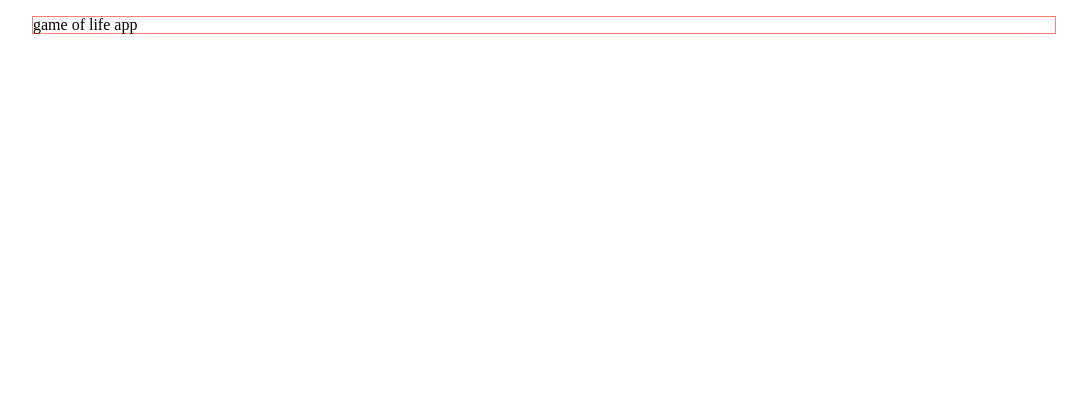
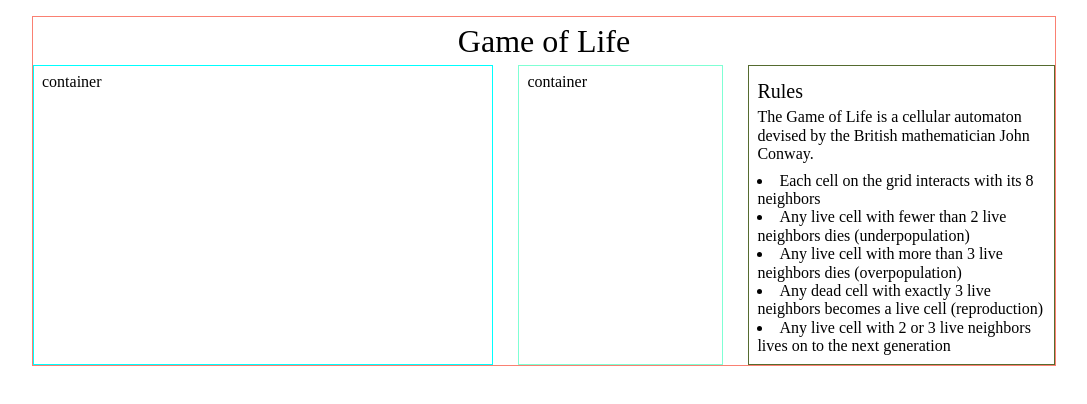
Before and after one commit to kp1129/cs-bw-1, a React (Create React App) app in the folder app/: page / in a window 1280 px wide. Shown: the top 404 px of the page, without its empty margins (96-1183 px from the left). Built offline with nearby package versions, Linux system fonts and the light colour scheme.

Commit message:
add main components, rules container

```diff
--- a/app/src/App.css
+++ b/app/src/App.css
@@ -2,4 +2,56 @@
   border: 1px solid salmon;
   width: 80%;
   margin: 1rem auto;
+  display: flex;
+  flex-flow: row wrap;
+  justify-content: space-between;
 }
+
+h1 {
+  order: 0;
+  width: 100%;
+  text-align: center;
+  font-size: 2rem;
+  margin: 0.5rem 0;
+}
+
+h2 {
+  font-size: 1.5rem;
+  margin: 0.25rem 0;
+}
+
+h3 {
+  font-size: 1.25rem;
+  margin: 0.5rem 0;
+}
+
+p {
+  margin: 0.5rem 0;
+}
+
+ul {
+  list-style-type: disc;
+  list-style-position: inside;
+}
+
+.game-container {
+  order: 1;
+  width: 45%;
+  border: 1px solid aqua;
+  padding: 0.5rem;
+}
+
+.presets-container {
+  order: 2;
+  width: 20%;
+  border: 1px solid aquamarine;
+  padding: 0.5rem;
+}
+
+.rules-container {
+  order: 3;
+  width: 30%;
+  border: 1px solid darkolivegreen;
+  padding: 0.5rem;
+  line-height: 1.15rem;
+}
--- a/app/src/App.js
+++ b/app/src/App.js
@@ -1,11 +1,22 @@
 import React from 'react';
-
+// import components
+import GameContainer from './components/GameContainer';
+import PresetsContainer from './components/PresetsContainer';
+import RulesContainer from './components/RulesContainer';
+// import styles
 import './App.css';
 
 function App() {
   return (
     <div className="app">
-     game of life app
+     <h1>Game of Life</h1>
+
+     <GameContainer />
+
+     <PresetsContainer />
+
+     <RulesContainer />
+
     </div>
   );
 }
--- /dev/null
+++ b/app/src/components/GameContainer.js
@@ -0,0 +1,11 @@
+import React from 'react';
+
+const GameContainer = () => {
+    return (
+        <div className="game-container">
+            container
+        </div>
+    )
+}
+
+export default GameContainer;
--- /dev/null
+++ b/app/src/components/PresetsContainer.js
@@ -0,0 +1,11 @@
+import React from 'react';
+
+const PresetsContainer = () => {
+    return (
+        <div className="presets-container">
+            container
+        </div>
+    )
+}
+
+export default PresetsContainer;
--- /dev/null
+++ b/app/src/components/RulesContainer.js
@@ -0,0 +1,32 @@
+import React from "react";
+
+const RulesContainer = () => {
+  return (
+    <div className="rules-container">
+      <h3>Rules</h3>
+      <p>
+        The Game of Life is a cellular automaton devised by the British
+        mathematician John Conway.
+      </p>
+      <ul>
+        <li>Each cell on the grid interacts with its 8 neighbors</li>
+        <li>
+          Any live cell with fewer than 2 live neighbors dies (underpopulation)
+        </li>
+        <li>
+          Any live cell with more than 3 live neighbors dies (overpopulation)
+        </li>
+        <li>
+          Any dead cell with exactly 3 live neighbors becomes a live cell
+          (reproduction)
+        </li>
+        <li>
+          Any live cell with 2 or 3 live neighbors lives on to the next
+          generation
+        </li>
+      </ul>
+    </div>
+  );
+};
+
+export default RulesContainer;
```
